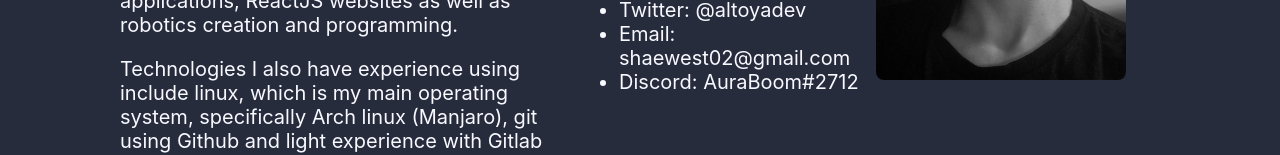
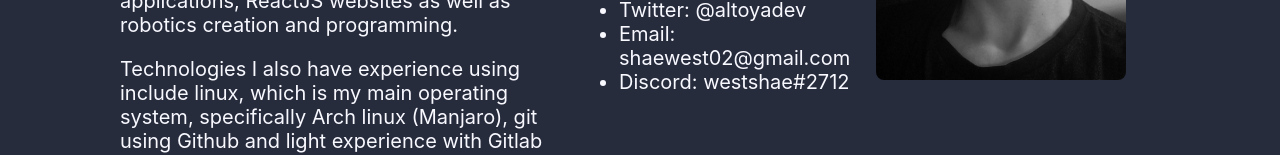
Before and after one commit to westshae/-old-westshae.github.io, a React (Create React App) app: page /java in a window 1280 px wide. Shown: the part 337-492 px from the top of the page. Built offline with nearby package versions, Linux system fonts and the light colour scheme.

Commit message:
Updated discord username

```diff
--- a/src/pages/index.jsx
+++ b/src/pages/index.jsx
@@ -63,7 +63,7 @@ const Contact = () => {
                 <UL>
                     <LI>Twitter: @altoyadev</LI>
                     <LI>Email: shaewest02@gmail.com</LI>
-                    <LI>Discord: AuraBoom#2712</LI>
+                    <LI>Discord: westshae#2712</LI>
                 </UL>
             </ContactCard>
     )
@@ -86,7 +86,7 @@ const Contributions = () => {
 
       return(
         <GitHubCalendar username="westshae" theme={calendarTheme} blockSize={24} blockMargin={4} fontSize={20} showTotalCount={false} fullYear={false}>
-            <ReactTooltip delayShow={50} html />
+            <ReactTooltip delayShow={50} html/>
         </GitHubCalendar>
       )
 }
```
Also changed, not shown: 6 other files (tests, documents, lock files or other folders).
